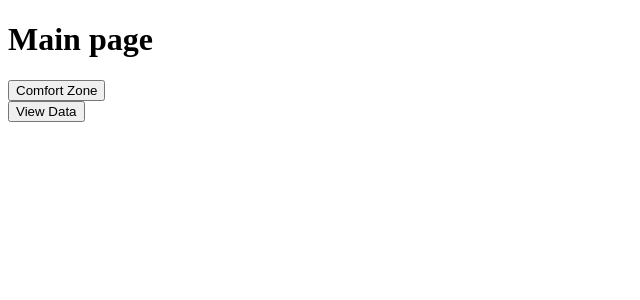
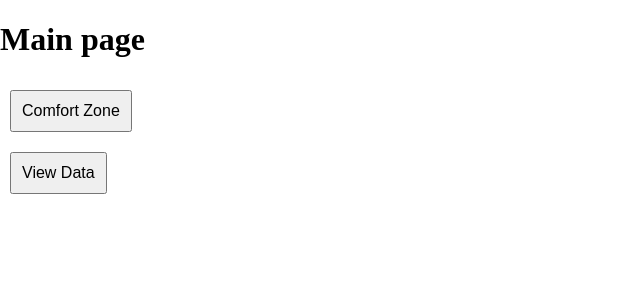
Before and after one commit to A-Emilia/SEP4-3x-IM, a React (Vite) app in the folder sep4-react-app/: page / in a window 1280 px wide. Shown: the top 300 px of the page, without its empty margins (0-640 px from the left). Built offline with nearby package versions, Linux system fonts and the light colour scheme.

Commit message:
renamed pages

```diff
--- a/sep4-react-app/src/App.jsx
+++ b/sep4-react-app/src/App.jsx
@@ -1,7 +1,7 @@
 import { HashRouter, Routes, Route } from "react-router-dom"
-import Main from "./pages/Main"
-import ComfortZone from "./pages/ComfortZone"
-import ViewData from "./pages/ViewData"
+import Main from "./pages/MainPage"
+import ComfortZone from "./pages/ComfortZonePage"
+import ViewData from "./pages/ViewDataPage"
 
 function App() {
   return (
--- a/sep4-react-app/src/index.css
+++ b/sep4-react-app/src/index.css
@@ -1,113 +1,9 @@
-/*
-:root {
-  --text: #6b6375;
-  --text-h: #08060d;
-  --bg: #fff;
-  --border: #e5e4e7;
-  --code-bg: #f4f3ec;
-  --accent: #aa3bff;
-  --accent-bg: rgba(170, 59, 255, 0.1);
-  --accent-border: rgba(170, 59, 255, 0.5);
-  --social-bg: rgba(244, 243, 236, 0.5);
-  --shadow:
-    rgba(0, 0, 0, 0.1) 0 10px 15px -3px, rgba(0, 0, 0, 0.05) 0 4px 6px -2px;
-
-  --sans: system-ui, 'Segoe UI', Roboto, sans-serif;
-  --heading: system-ui, 'Segoe UI', Roboto, sans-serif;
-  --mono: ui-monospace, Consolas, monospace;
-
-  font: 18px/145% var(--sans);
-  letter-spacing: 0.18px;
-  color-scheme: light dark;
-  color: var(--text);
-  background: var(--bg);
-  font-synthesis: none;
-  text-rendering: optimizeLegibility;
-  -webkit-font-smoothing: antialiased;
-  -moz-osx-font-smoothing: grayscale;
-
-  @media (max-width: 1024px) {
-    font-size: 16px;
-  }
-}
-
-@media (prefers-color-scheme: dark) {
-  :root {
-    --text: #9ca3af;
-    --text-h: #f3f4f6;
-    --bg: #16171d;
-    --border: #2e303a;
-    --code-bg: #1f2028;
-    --accent: #c084fc;
-    --accent-bg: rgba(192, 132, 252, 0.15);
-    --accent-border: rgba(192, 132, 252, 0.5);
-    --social-bg: rgba(47, 48, 58, 0.5);
-    --shadow:
-      rgba(0, 0, 0, 0.4) 0 10px 15px -3px, rgba(0, 0, 0, 0.25) 0 4px 6px -2px;
-  }
-
-  #social .button-icon {
-    filter: invert(1) brightness(2);
-  }
-}
-
 body {
   margin: 0;
 }
 
-#root {
-  width: 1126px;
-  max-width: 100%;
-  margin: 0 auto;
-  text-align: center;
-  border-inline: 1px solid var(--border);
-  min-height: 100svh;
-  display: flex;
-  flex-direction: column;
-  box-sizing: border-box;
+.nav-btn {
+  margin: 10px;
+  padding: 10px;
+  font-size: 16px;
 }
-
-h1,
-h2 {
-  font-family: var(--heading);
-  font-weight: 500;
-  color: var(--text-h);
-}
-
-h1 {
-  font-size: 56px;
-  letter-spacing: -1.68px;
-  margin: 32px 0;
-  @media (max-width: 1024px) {
-    font-size: 36px;
-    margin: 20px 0;
-  }
-}
-h2 {
-  font-size: 24px;
-  line-height: 118%;
-  letter-spacing: -0.24px;
-  margin: 0 0 8px;
-  @media (max-width: 1024px) {
-    font-size: 20px;
-  }
-}
-p {
-  margin: 0;
-}
-
-code,
-.counter {
-  font-family: var(--mono);
-  display: inline-flex;
-  border-radius: 4px;
-  color: var(--text-h);
-}
-
-code {
-  font-size: 15px;
-  line-height: 135%;
-  padding: 4px 8px;
-  background: var(--code-bg);
-}
-*/
--- a/sep4-react-app/src/pages/ComfortZone.jsx
+++ b/sep4-react-app/src/pages/ComfortZonePage.jsx
@@ -1,6 +1,6 @@
 import { Link } from "react-router-dom"
 
-function ComfortZone() {
+function ComfortZonePage() {
   return (
     <div>
       <h1>Comfort Zone</h1>
@@ -11,4 +11,4 @@ function ComfortZone() {
   )
 }
 
-export default ComfortZone;
+export default ComfortZonePage;
--- a/sep4-react-app/src/pages/Main.jsx
+++ b/sep4-react-app/src/pages/MainPage.jsx
@@ -1,6 +1,6 @@
 import { Link } from "react-router-dom"
 
-function Main() {
+function MainPage() {
   return (
     <div>
       <div>
@@ -20,4 +20,4 @@ function Main() {
   )
 }
 
-export default Main;
+export default MainPage;
--- a/sep4-react-app/src/pages/ViewData.jsx
+++ b/sep4-react-app/src/pages/ViewDataPage.jsx
@@ -1,6 +1,6 @@
 import { Link } from "react-router-dom"
 
-function ViewData() {
+function ViewDataPage() {
   return (
     <div>
       <h1>ViewData</h1>
@@ -11,4 +11,4 @@ function ViewData() {
   )
 }
 
-export default ViewData;
+export default ViewDataPage;
```
